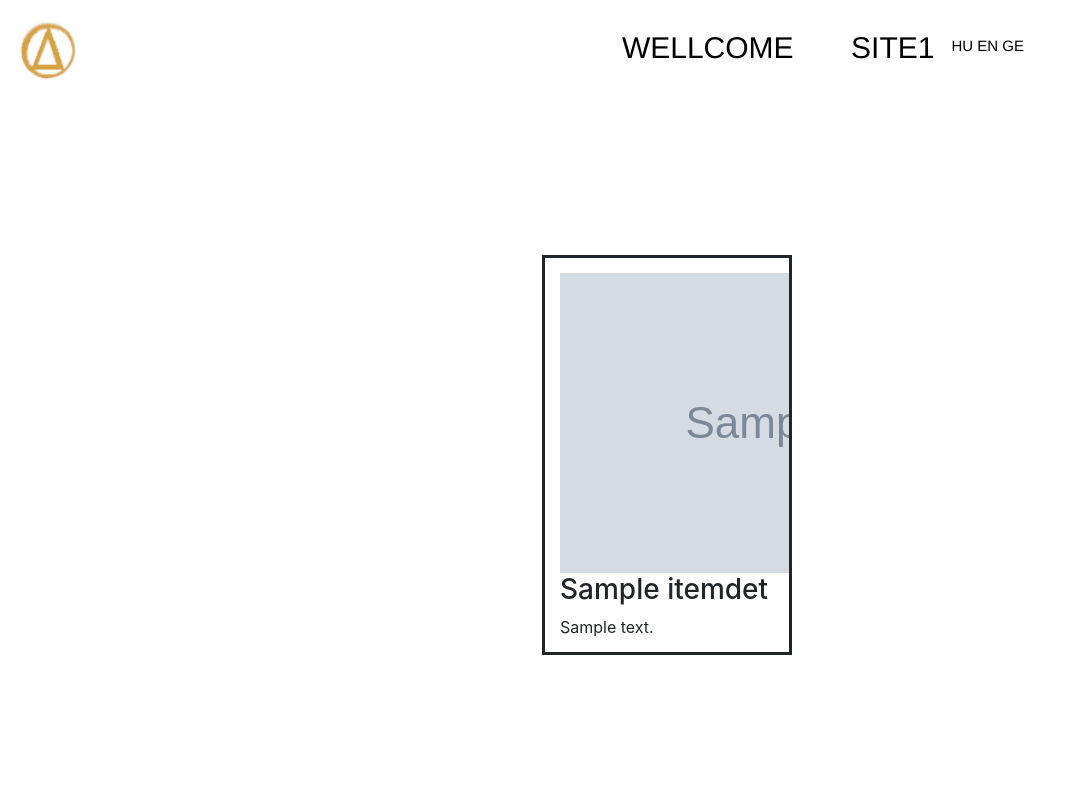
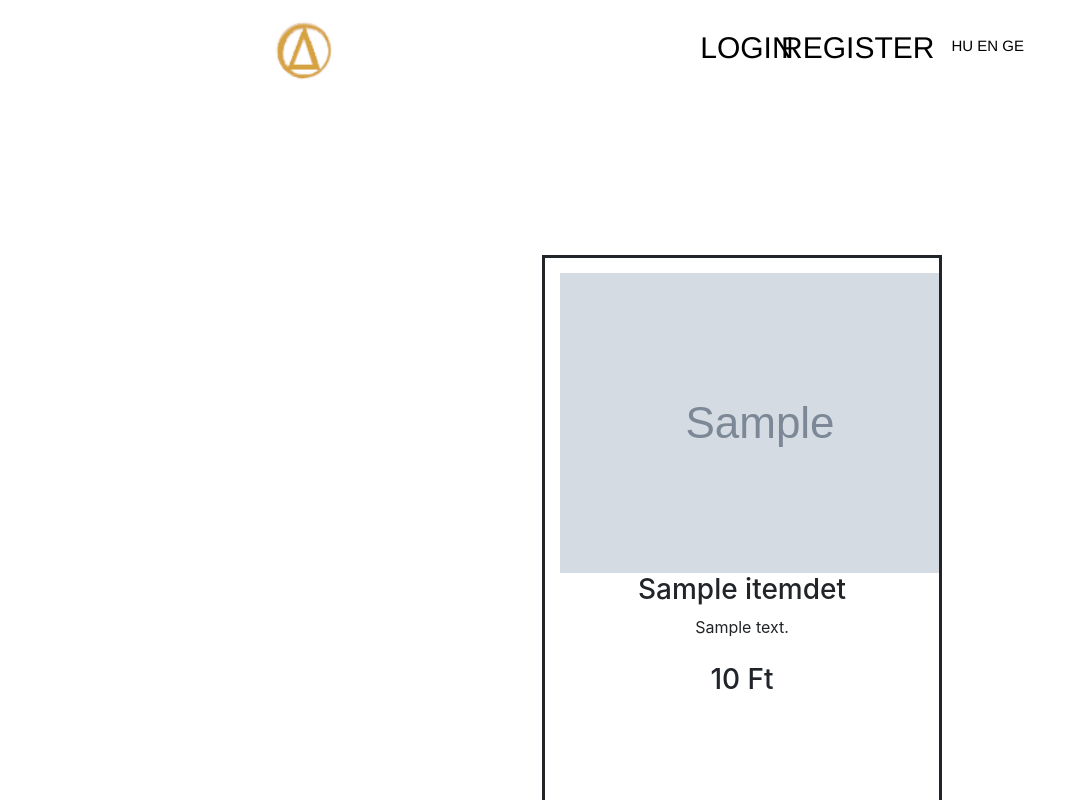
Before and after one commit to endrepapp/django_unchained, a Django app: page /1/ in a window 1280 px wide. Shown: the whole page, without its empty margins (0-1066 px from the left). Run offline with Django 3.2, Linux system fonts and the light colour scheme; tables that the repository leaves empty hold one stand-in row (values such as "Sample post"); grey boxes marked "Sample" are stand-in pictures; some libraries are stand-ins or nearby versions.

Commit message:
[2018.11.20] -small changes(button, header background) -more items

```diff
--- a/secondtree/static/sitee/css/transmog.css
+++ b/secondtree/static/sitee/css/transmog.css
@@ -6,7 +6,7 @@
 
 .header {
 	height: 100px;
-	background: #00000;
+	background: #fff;
 	width: 100%;
 	top: 0;
 	position: fixed;
@@ -163,13 +163,18 @@
 	top: 100px;
 	overflow: hidden;
 }
+#buttonpos{
+    position:absolute;
+    bottom:15px;
+    left: 30%;
+}
 #itemb{
+
     background:#fff;
     border-radius: 25px;
     border: 2px solid #d6a23f;
     height:40px;
     width:100px;
-
 }
 #itemb:hover{
     background: #d6a23f;
@@ -188,26 +193,25 @@
 	float: left;
 }
 .item-box{
+    position:relative;
 	padding: 15px;
-	border-style: 2px solid;
 	border: 3px solid #f2f2f2;
 	width: 250px;
 	height: 400px;
 	margin-top: 15px;
-	margin-left: 30px;
-	margin-bottom: 10px;
+	margin-left: 1px;
+	margin-bottom: 1px;
 	overflow: hidden;
 }
 .item-box:hover{
 	padding: 15px;
-	border-style: solid;
 	border : 3px solid #d6a23f;
 	border-radius: 25px;
 	width: 250px;
 	height: 400px;
 	margin-top: 15px;
-	margin-left: 30px;
-	margin-bottom: 10px;
+	margin-left: 1px;
+	margin-bottom: 1px;
 	overflow: hidden;
     transition: .5s ease;
 }
--- a/secondtree/templates/sitee/index.html
+++ b/secondtree/templates/sitee/index.html
@@ -269,7 +269,9 @@
           <h3>{{ data.name}} </h3>
           {{data.price}} Ft
           <a href="{{ data.id}}">
-            <br><button id="itemb" type="button">Megnézem</button>
+              <div id="buttonpos">
+                    <br><button id="itemb" type="button" style="">Megnézem</button>
+              </div>
           </a>
         </div>
 
--- a/secondtree/templates/sitee/item.html
+++ b/secondtree/templates/sitee/item.html
@@ -9,30 +9,31 @@
 </head>
 <!--background="{% static 'sitee/img/construction.jpg' %}" -->
 <body>
-
 <div class="header">
-  <a href="{% url 'index' %}">
-    <img src="{% static 'sitee/img/logo.png' %}"
-    style="position: absolute;  width:100px;height:100px;border:0;left:0px;">
+  <a class = "test" href="{% url 'index' %}">
+    <img class = "logo" src="{% static 'sitee/img/logo.png' %}">
+    <img class = "logo" src="{% static 'sitee/img/logoInv.png' %}" style="position: absolute;  width:100px;height:100px;border:0;left:20%;">
   </a>
-  <a id="pagebone" href="{% url 'index' %}">WELLCOME</a>
-  <a id="pagebtwo" href="{% url 'index' %}">SITE1</a>
+  <a id="pagebone" href="{% url 'index' %}">LOGIN</a>
+  <a id="pagebtwo" href="{% url 'index' %}">REGISTER</a>
   <ul class=" ul-one">
     <div class="languageb">
-      <a href="{% url 'index' %}">HU</a>
-      <a href="{% url 'index' %}">EN</a>
-      <a href="{% url 'index' %}">GE</a>
+      <a class="lang" href="{% url 'index' %}">HU</a>
+      <a class="lang" href="{% url 'index' %}">EN</a>
+      <a class="lang" href="{% url 'index' %}">GE</a>
     </div>
   </ul>
 </div>
 
 <!-- item.image =/= selected image, cant found?-->
-<div  style="position: absolute;left: 40%;top: 30%;" >
-  <div style="padding: 15px;border-style: solid;width: 250px;height: 400px;margin-top: 15px;margin-left: 30px;margin-bottom: 10px;overflow: hidden;">
-    <img src="{{item.image}}"  >
+<div  style="position: absolute;left: 40%;top: 30%;text-align: center; " >
+  <div style="padding: 15px;border-style: solid;width: 400px;height: 600px;margin-top: 15px;margin-left: 30px;margin-bottom: 10px;overflow: hidden;">
+   <img src="{{ item.image}}">
     <h3>{{ item.name}} </h3>
     <div>
     {{ item.description}}
     </div>
+    <br>
+    <h3 >{{item.price}} Ft</h3>
   </div>
 </div>
```
Also changed, not shown: amd-fx-8-core-fx-8350.jpg (added), amd-fx-8-core-fx.jpg (added), amd-ryzen-7-2700x.jpg (added), intel-celeron-g4920-32ghz.jpg (added), secondtree/static/sitee/img/amd-fx-8-core-fx-8350.jpg (added), secondtree/static/sitee/img/amd-fx-8-core-fx.jpg (added), secondtree/static/sitee/img/amd-ryzen-7-2700x.jpg (added), secondtree/static/sitee/img/intel-celeron-g4920-32ghz.jpg (added).
